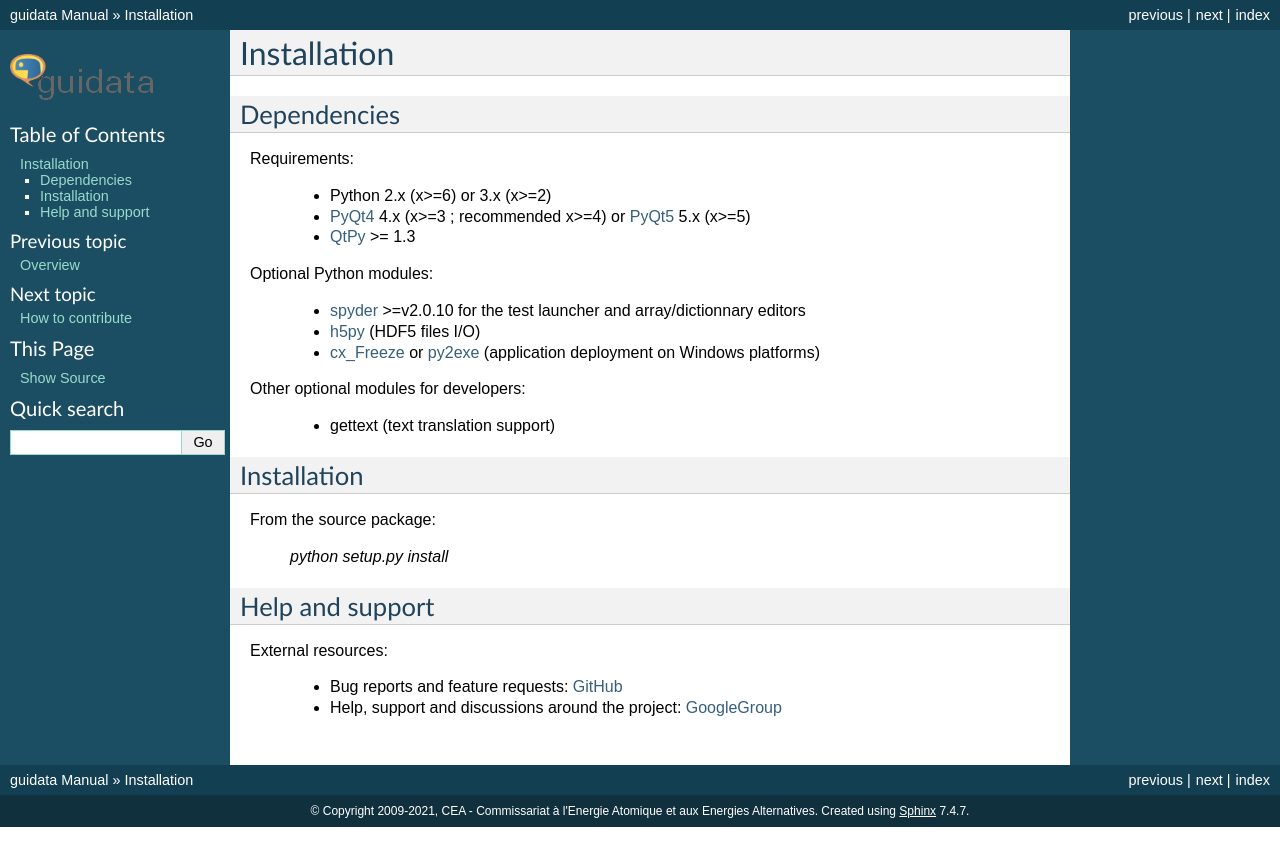
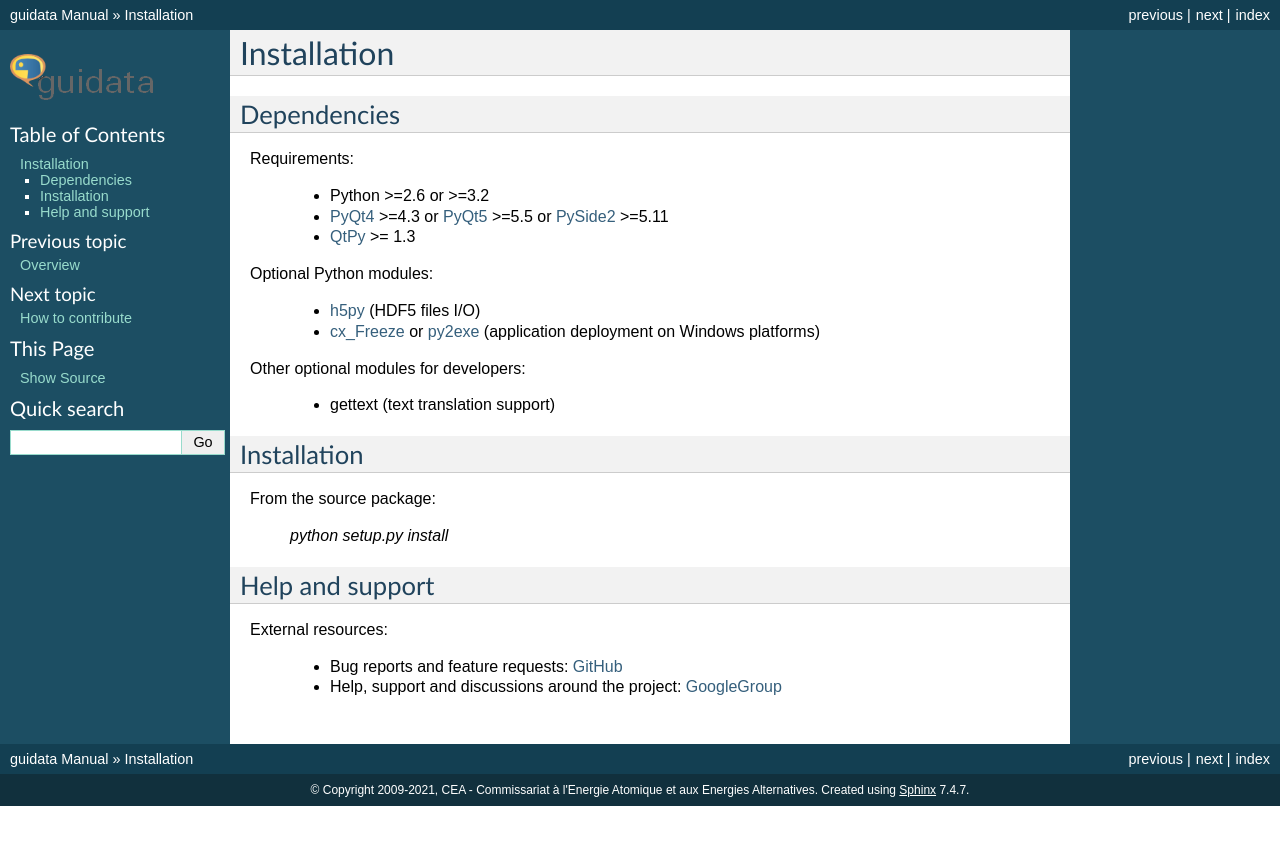
Before and after one commit to PlotPyStack/guidata, a Sphinx documentation site: the page built from doc/installation.rst, in a window 1280 px wide. Shown: the top 866 px of the page. Built offline with Sphinx 7.4.7, drawn with Linux system fonts in a browser that asks for light colours.

```diff
--- a/doc/installation.rst
+++ b/doc/installation.rst
@@ -6,20 +6,19 @@ Dependencies
 
 Requirements:
 
-    * Python 2.x (x>=6) or 3.x (x>=2)
-    * `PyQt4`_ 4.x (x>=3 ; recommended x>=4) or `PyQt5`_ 5.x (x>=5)
+    * Python >=2.6 or >=3.2
+    * `PyQt4`_ >=4.3 or `PyQt5`_ >=5.5 or `PySide2`_ >=5.11
     * `QtPy`_ >= 1.3
 
 Optional Python modules:
 
-    * `spyder`_ >=v2.0.10 for the test launcher and array/dictionnary editors
     * `h5py`_ (HDF5 files I/O)
     * `cx_Freeze`_ or `py2exe`_ (application deployment on Windows platforms)
 
 .. _PyQt4: https://pypi.python.org/pypi/PyQt4
 .. _PyQt5: https://pypi.python.org/pypi/PyQt5
+.. _PySide2: https://pypi.org/project/PySide2
 .. _qtpy: https://pypi.org/project/QtPy/
-.. _spyder: https://pypi.python.org/pypi/Spyder
 .. _h5py: https://pypi.python.org/pypi/h5py
 .. _cx_Freeze: https://pypi.python.org/pypi/cx_Freeze
 .. _py2exe: https://pypi.python.org/pypi/py2exe
```
Also changed, not shown: README.md (+3 -4 lines), setup.py (+3 -5 lines), doc/images/basic_example.png, doc/images/screenshots/__init__.png, doc/images/screenshots/activable_dataset.png, doc/images/screenshots/all_features.png, doc/images/screenshots/all_items.png, doc/images/screenshots/bool_selector.png, doc/images/screenshots/datasetgroup.png, doc/images/screenshots/editgroupbox.png, 1 other file.
